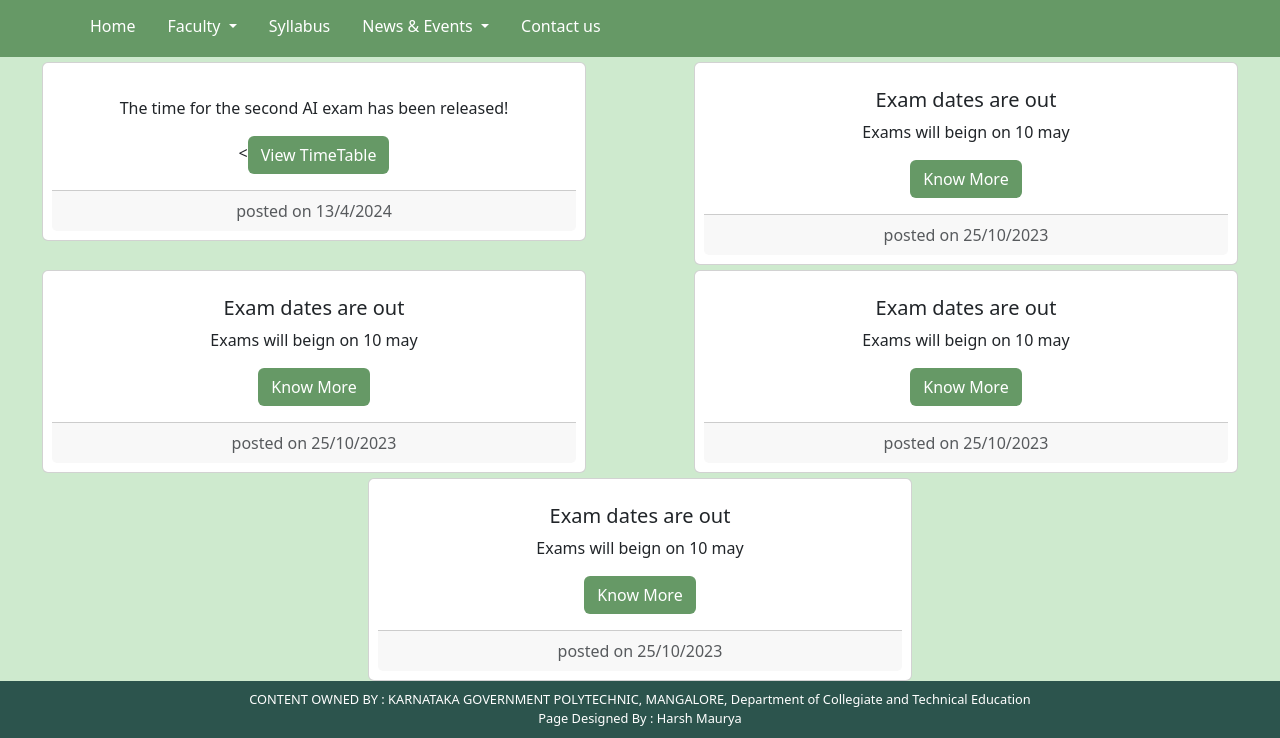
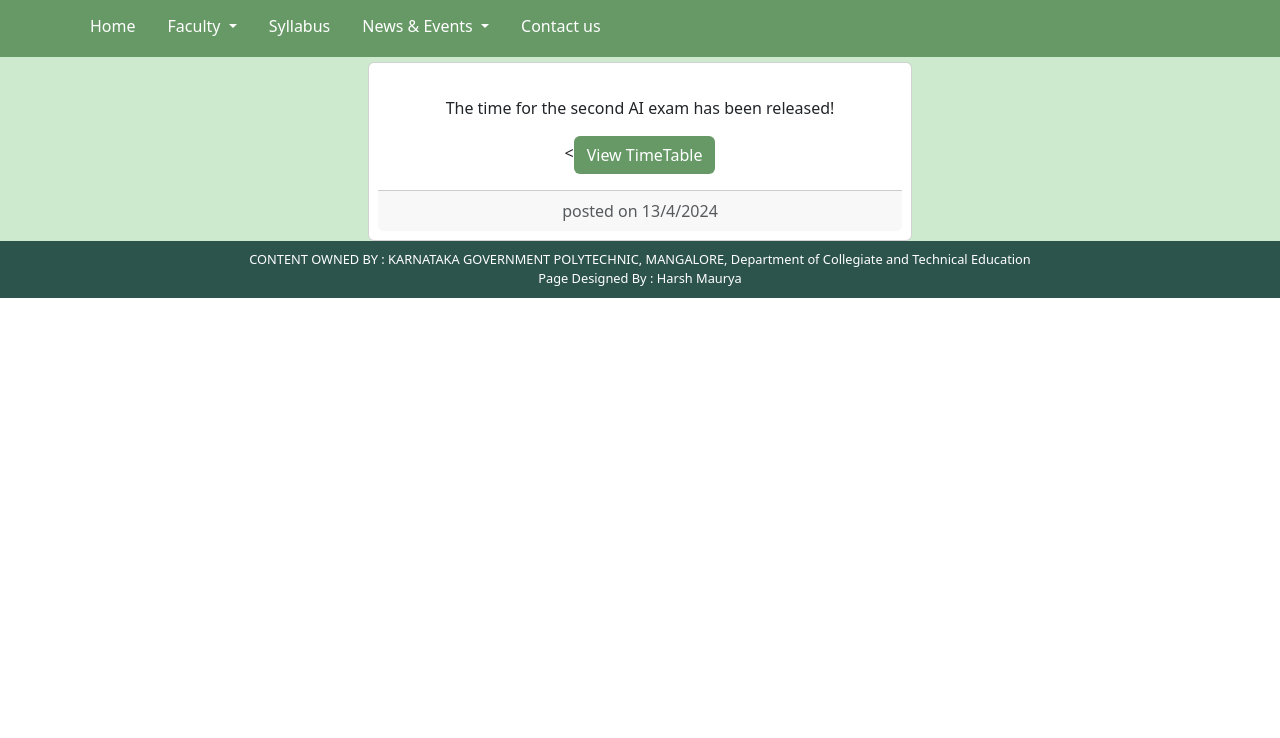
Before and after one commit to mechero16/kptcse, a plain HTML site: page events.html in a window 1280 px wide. Shown: the part 157-895 px from the top of the page. After the commit the page ends 800 px from the top, so only its background shows below. Drawn offline with nearby package versions, Linux system fonts and the light colour scheme.

Commit message:
Update events.html

```diff
--- a/events.html
+++ b/events.html
@@ -201,7 +201,7 @@
     <div id="newsh" class=" row">
 
 
-
+<!-- Info section -->
 
       <div class="card text-center md-5 col-sm-5 col-xl-5 msg" style=" margin:auto;margin-top: 5px;">
         <div class="card-body">
@@ -217,61 +217,7 @@
         </div>
       </div>
 
-      <div class="card text-center md-5 col-sm-5 col-xl-5 msg" style=" margin:auto;margin-top: 5px;">
-        <div class="card-body">
-          <!-- heading -->
-          <h5 class="card-title ">Exam dates are out</h5>
-          <!-- content -->
-          <p class="card-text ">Exams will beign on 10 may</p>
-          <!-- reference link -->
-          <a href="#" class="btn" style="background-color: #669966;color: white;">Know More</a>
-        </div>
-        <div class="card-footer text-body-secondary">
-          posted on 25/10/2023
-        </div>
-      </div>
 
-      <div class="card text-center md-5 col-sm-5 col-xl-5 msg" style=" margin:auto;margin-top: 5px;">
-        <div class="card-body">
-          <!-- heading -->
-          <h5 class="card-title ">Exam dates are out</h5>
-          <!-- content -->
-          <p class="card-text ">Exams will beign on 10 may</p>
-          <!-- reference link -->
-          <a href="#" class="btn" style="background-color: #669966;color: white;">Know More</a>
-        </div>
-        <div class="card-footer text-body-secondary">
-          posted on 25/10/2023
-        </div>
-      </div>
-
-      <div class="card text-center md-5 col-sm-5 col-xl-5 msg" style=" margin:auto;margin-top: 5px;">
-        <div class="card-body">
-          <!-- heading -->
-          <h5 class="card-title ">Exam dates are out</h5>
-          <!-- content -->
-          <p class="card-text ">Exams will beign on 10 may</p>
-          <!-- reference link -->
-          <a href="#" class="btn" style="background-color: #669966;color: white;">Know More</a>
-        </div>
-        <div class="card-footer text-body-secondary">
-          posted on 25/10/2023
-        </div>
-      </div>
-
-      <div class="card text-center md-5 col-sm-5 col-xl-5 msg" style=" margin:auto;margin-top: 5px;">
-        <div class="card-body">
-          <!-- heading -->
-          <h5 class="card-title ">Exam dates are out</h5>
-          <!-- content -->
-          <p class="card-text ">Exams will beign on 10 may</p>
-          <!-- reference link -->
-          <a href="#" class="btn" style="background-color: #669966;color: white;">Know More</a>
-        </div>
-        <div class="card-footer text-body-secondary">
-          posted on 25/10/2023
-        </div>
-      </div>
 
 
 
```
